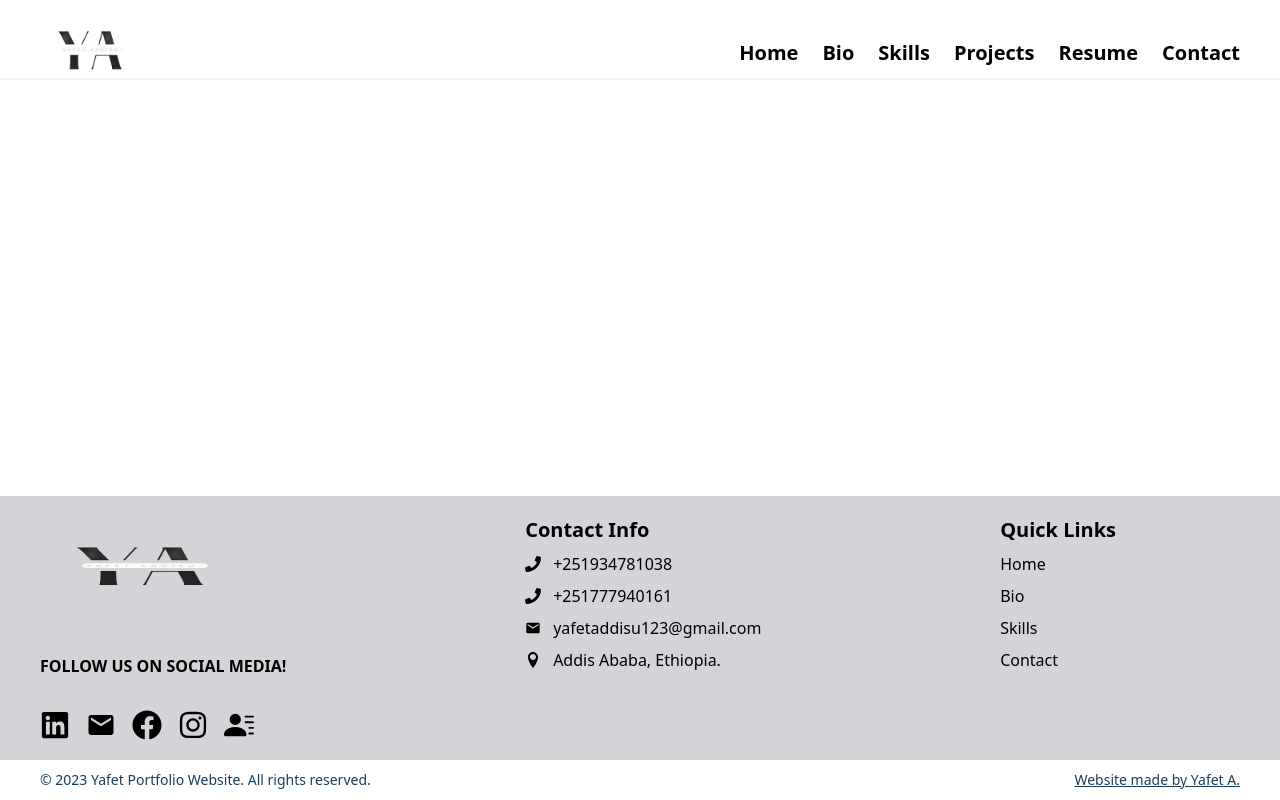
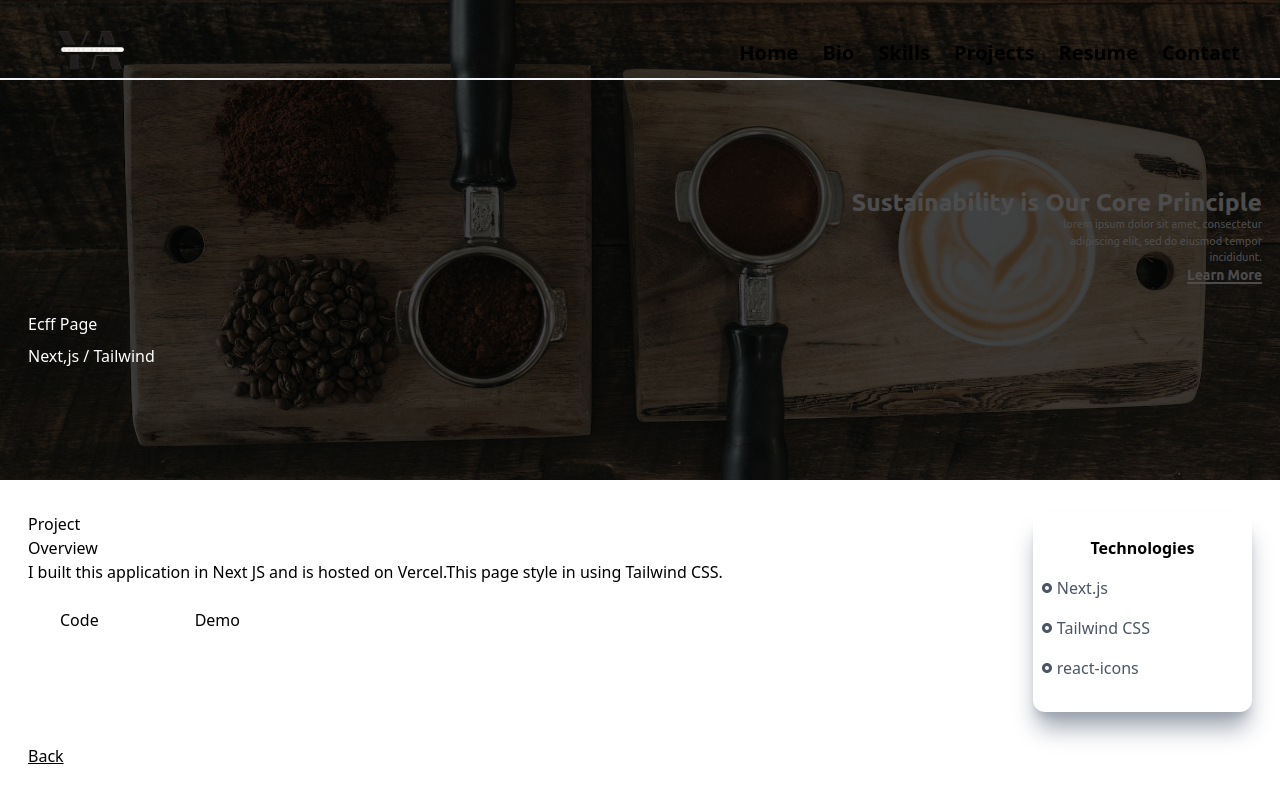
Before and after one commit to yafet-123/yafet-addisu-portfolio, a Next.js app: page /projects/1 in a window 1280 px wide. Shown: the top 800 px of the page. Built offline with nearby package versions, Linux system fonts and the light colour scheme.

Commit message:
edited z project page

```diff
--- /dev/null
+++ b/components/project/project.jsx
@@ -0,0 +1,66 @@
+import Image from 'next/image';
+import Link from 'next/link';
+import { RiRadioButtonFill } from 'react-icons/ri';
+
+const Project = ({project})=>{
+	const technology = project.technology
+	return(
+		<div className='w-full'>
+			<div className='h-[60vh] relative'>
+                <div className='absolute top-0 left-0 w-full h-[60vh] bg-black/70 z-10' />
+	                <Image
+	                    src={project.image}
+	                    className='absolute z-1'
+	                    layout='fill'
+	                    objectFit='cover'
+	                    alt='/'
+	                />
+	                <div className='absolute top-[70%] max-w-[1240px] w-full left-[50%] right-[50%] translate-x-[-50%] translate-y-[-50%] text-white z-10 p-2'>
+	                    <h2 className='py-2'>{project.title}</h2>
+	                    <h3>{project.tech}</h3>
+	                </div>
+            	</div>
+
+            <div className='max-w-[1240px] mx-auto p-2 grid md:grid-cols-5 gap-8 py-8'>
+                <div className='col-span-4'>
+                    <p>Project</p>
+                    <h2>Overview</h2>
+                    <p>
+                        {project.overview}
+                    </p>
+                    <a
+                        href={project.code}
+                        target='_blank'
+                        rel='noreferrer'
+                    >
+                        <button className='px-8 py-2 mt-4 mr-8'>Code</button>
+                    </a>
+                    <a
+                        href={project.demo}
+                        target='_blank'
+                        rel='noreferrer'
+                    >
+                        <button className='px-8 py-2 mt-4'>Demo</button>
+                    </a>
+                </div>
+                <div className='col-span-4 md:col-span-1 shadow-xl shadow-gray-400 rounded-xl py-4'>
+                    <div className='p-2'>
+                        <p className='text-center font-bold pb-2'>Technologies</p>
+                        <div className='grid grid-cols-3 md:grid-cols-1'>
+                            { technology?.map((tech,index)=>(
+                               <p key={index} className='text-gray-600 py-2 flex items-center'>
+                                    <RiRadioButtonFill className='pr-1' /> {tech}
+                                </p>
+                            ))}
+                        </div>
+                    </div>
+                </div>
+                <Link href='/#projects'>
+                    <p className='underline cursor-pointer'>Back</p>
+                </Link>
+            </div>
+		</div>
+	)
+}
+
+export default Project
--- a/pages/projects/[projectId].jsx
+++ b/pages/projects/[projectId].jsx
@@ -1,5 +1,6 @@
 import { MainHeader } from "../../components/common/MainHeader";
 import { getAllProjects , getProjectById } from '../../data/projects';
+import Project from "../../components/project/project"
 
 export default function ProjectDetail({project,all_projects}) {
   project = project[0];
@@ -7,7 +8,7 @@ export default function ProjectDetail({project,all_projects}) {
   return (
     <div className="antialiased bg-gradient-to-r">
       <MainHeader title={`Undiscovered ${project.title}`} />
-
+      <Project project={project} />
     </div>
   );
 }
```
